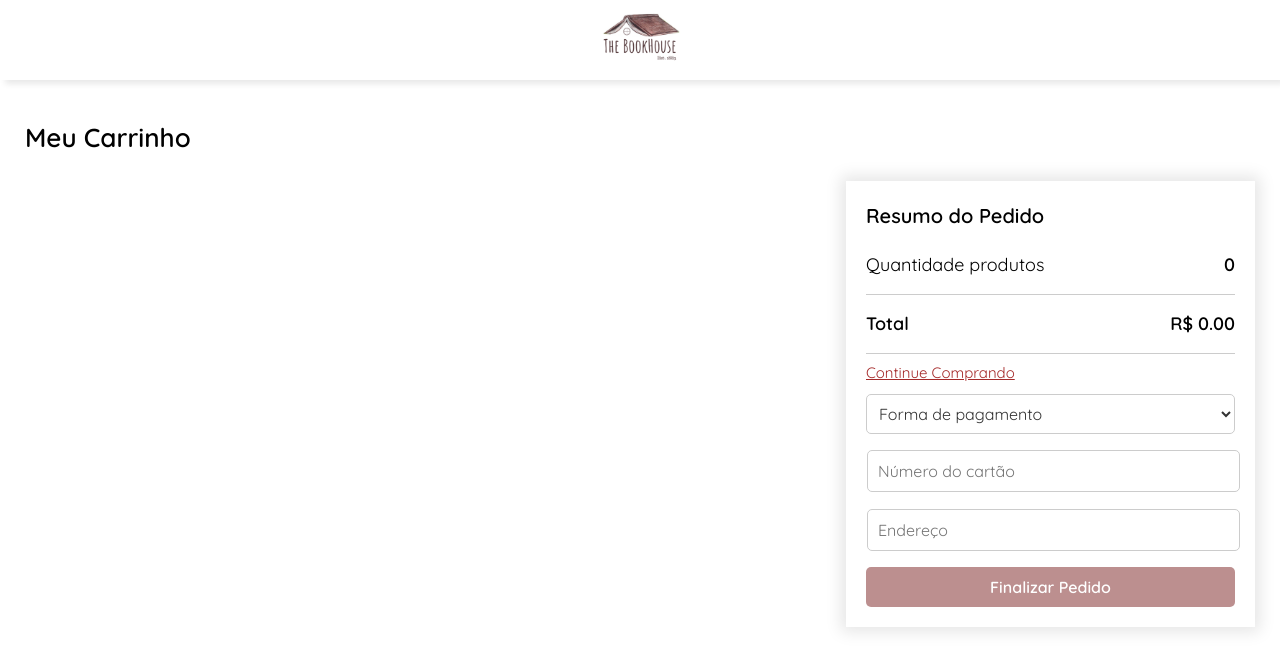
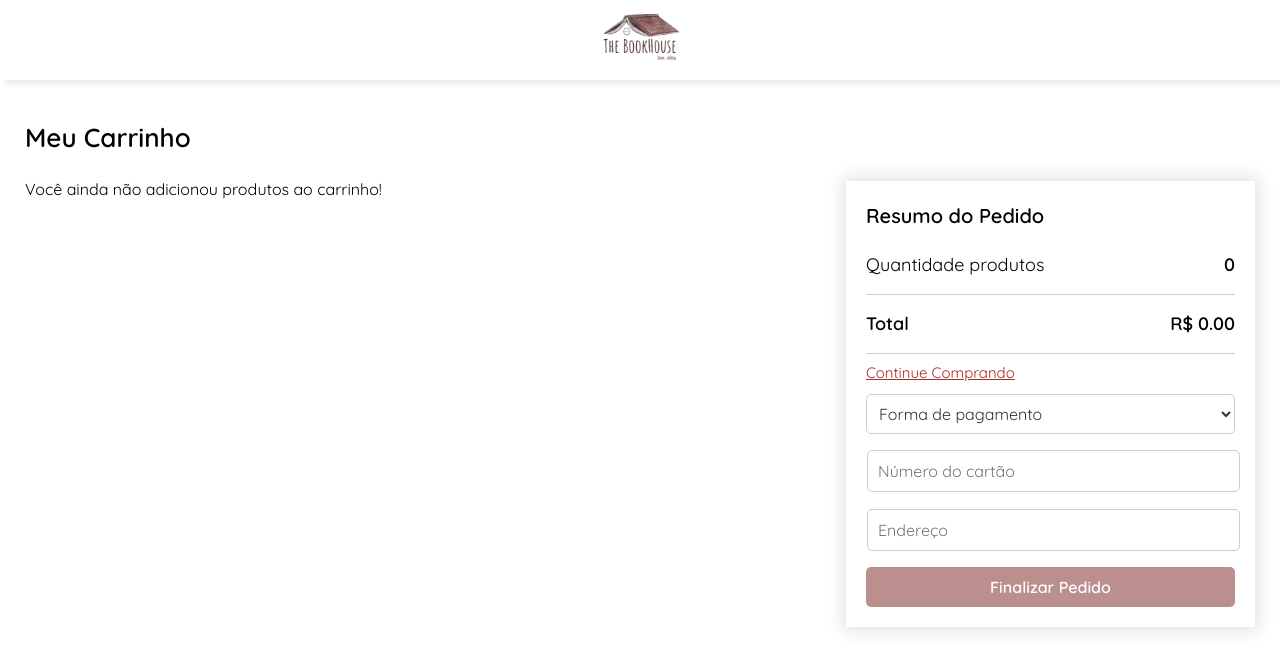
Before and after one commit to the-bookhouse/the-bookhouse, a React (Create React App) app: page /checkout in a window 1280 px wide. Shown: the top 670 px of the page. Built offline with nearby package versions, Linux system fonts and the light colour scheme.

Commit message:
empty cart message implemented

```diff
--- a/src/pages/CheckoutPage/index.js
+++ b/src/pages/CheckoutPage/index.js
@@ -63,7 +63,7 @@ export default function CheckoutPage() {
       <h1 className="cart">Meu Carrinho</h1>
       <ItensContainer>
         <CartList>
-          {cartLoader.map((item) => (
+          {cartLoader.length > 0 ? cartLoader.map((item) => (
             <CartContainer key={item.id}>
               <img src={item.image} alt="book"></img>
               <h2>{item.title}</h2>
@@ -71,7 +71,7 @@ export default function CheckoutPage() {
                 <strong>R$ {item.price.toFixed(2)}</strong>
               </h3>
             </CartContainer>
-          ))}
+          )) : <p>Você ainda não adicionou produtos ao carrinho!</p>}
         </CartList>
 
         <OrderedContainer enabled={formCompleted}>
```
